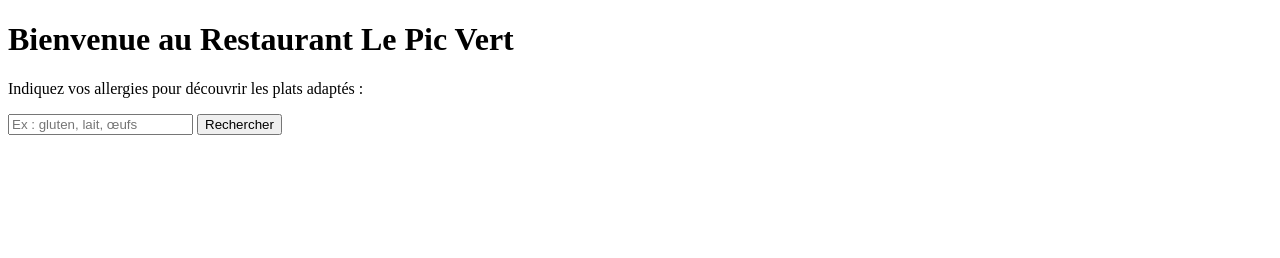
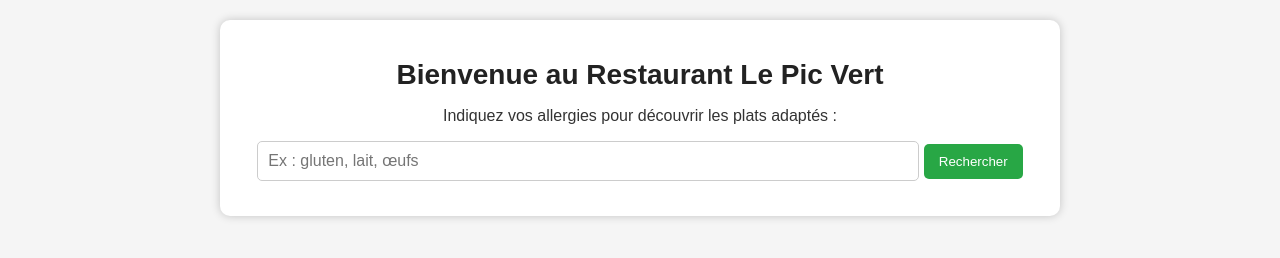
Before and after one commit to alexandragrrn/chatbot-allergenes, a website: page public/index.html in a window 1280 px wide. Drawn offline with Linux system fonts and the light colour scheme.

Commit message:
Update index.html

```diff
--- a/public/index.html
+++ b/public/index.html
@@ -4,7 +4,8 @@
     <meta charset="UTF-8">
     <meta name="viewport" content="width=device-width, initial-scale=1.0">
     <title>Chatbot Allergènes</title>
-   <link rel="stylesheet" href="/style.css?v=9">
+    <link rel="stylesheet" href="/main.css?v=1">
+
 
 
 
```
